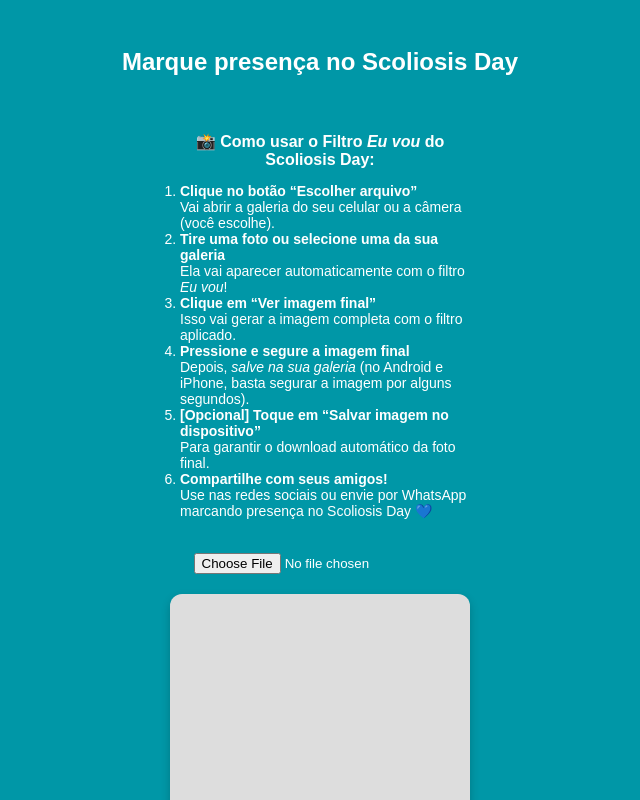
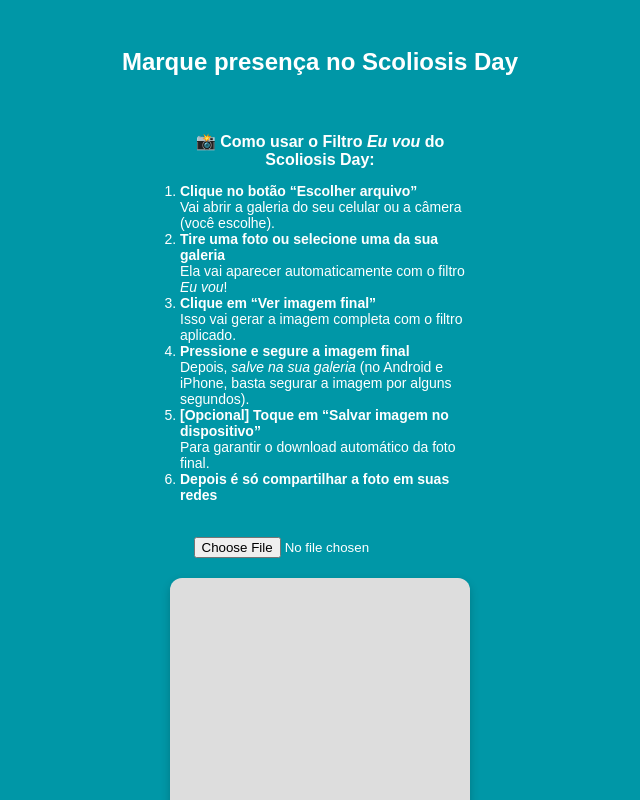
Before and after one commit to TheJoaos/ScoliosisDay, a plain HTML site: page index.html in a window 1280 px wide. Shown: the top 800 px of the page, without its empty margins (320-960 px from the left). Drawn offline with Linux system fonts and the light colour scheme.

Commit message:
Update index.html

```diff
--- a/index.html
+++ b/index.html
@@ -113,6 +113,7 @@
     }
     .tutorial ol {
       padding-left: 20px;
+      margin-bottom: 14px;
     }
   </style>
 </head>
@@ -126,7 +127,7 @@
       <li><strong>Clique em “Ver imagem final”</strong><br>Isso vai gerar a imagem completa com o filtro aplicado.</li>
       <li><strong>Pressione e segure a imagem final</strong><br>Depois, <em>salve na sua galeria</em> (no Android e iPhone, basta segurar a imagem por alguns segundos).</li>
       <li><strong>[Opcional] Toque em “Salvar imagem no dispositivo”</strong><br>Para garantir o download automático da foto final.</li>
-      <li><strong>Compartilhe com seus amigos!</strong><br>Use nas redes sociais ou envie por WhatsApp marcando presença no Scoliosis Day 💙</li>
+      <li><strong>Depois é só compartilhar a foto em suas redes </strong></li>
     </ol>
   </div>
   <input type="file" accept="image/*" id="upload" class="fade-in" />
```
